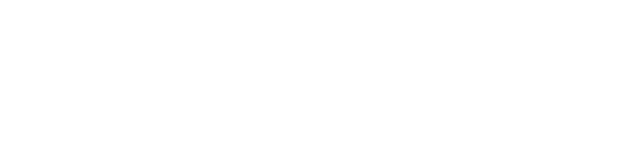
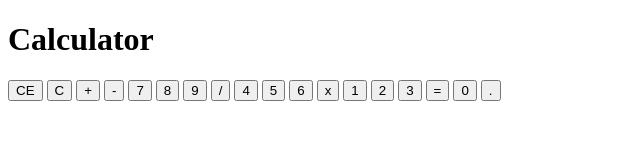
Before and after one commit to miguelcardoso1204/calculator, a plain HTML site: page index.html in a window 1280 px wide. Shown: the whole page, without its empty margins (0-640 px from the left). Drawn offline with Linux system fonts and the light colour scheme.

Commit message:
Add html elements

```diff
--- a/index.html
+++ b/index.html
@@ -8,6 +8,31 @@
     <script src="script.js" defer></script>
 </head>
 <body>
+    <h1>Calculator</h1>
+    <div id="calculatorFrame">
+        <div id="display">
+        </div>
+        <div id="keyboard">
+            <button class="key">CE</button>
+            <button class="key">C</button>
+            <button class="key">+</button>
+            <button class="key">-</button>
+            <button class="key">7</button>
+            <button class="key">8</button>
+            <button class="key">9</button>
+            <button class="key">/</button>
+            <button class="key">4</button>
+            <button class="key">5</button>
+            <button class="key">6</button>
+            <button class="key">x</button>
+            <button class="key">1</button>
+            <button class="key">2</button>
+            <button class="key">3</button>
+            <button class="key">=</button>
+            <button class="key">0</button>
+            <button class="key">.</button>
+        </div>
+    </div>
 
 </body>
 </html>
```
